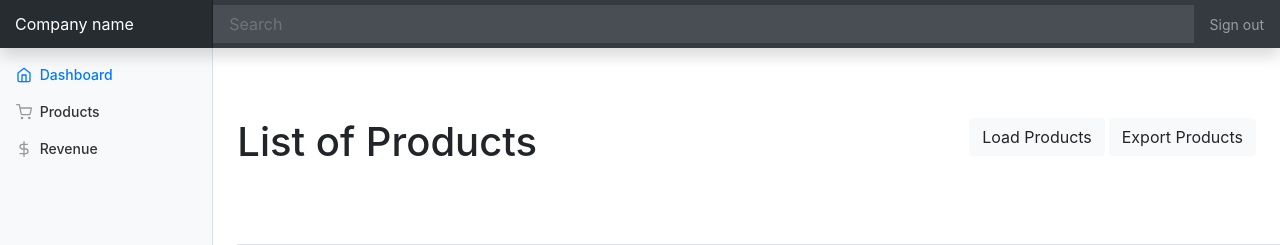
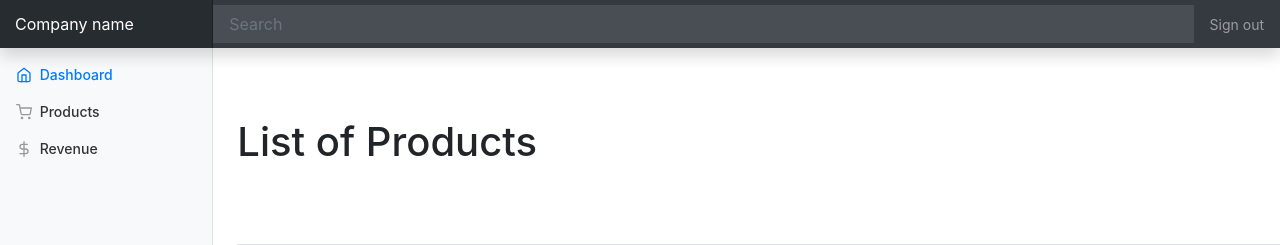
Before and after one commit to BartoszOw/Warehouse_Manage_Project, a Flask app: page /list_products in a window 1280 px wide; the page is wider, and only the part inside the window is pictured. Shown: the top 245 px of that part. Run offline with Flask 3, Linux system fonts and the light colour scheme; some libraries are stand-ins or nearby versions.

Commit message:
Little changess

```diff
--- a/templates/list_product.html
+++ b/templates/list_product.html
@@ -12,10 +12,6 @@
 {% block content %}
     <div class="info">
         <h1>List of Products</h1>
-        <div class="btns">
-            <button class="btn btn-light">Load Products</button>
-            <button class="btn btn-light">Export Products</button>
-        </div>
 
     </div>
 
```
